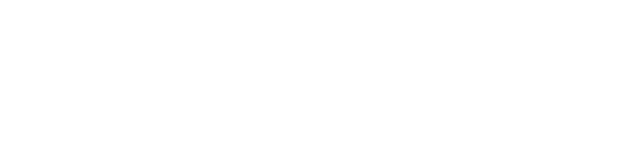
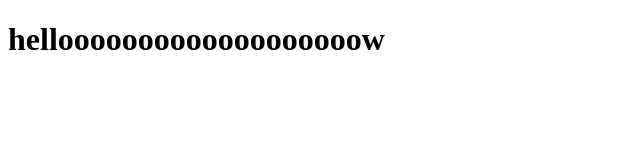
Before and after one commit to jiographie/jiographie.github.io, a plain HTML site: page index.html in a window 1280 px wide. Shown: the whole page, without its empty margins (0-640 px from the left). Drawn offline with Linux system fonts and the light colour scheme.

Commit message:
Update index.html

```diff
--- a/index.html
+++ b/index.html
@@ -5,3 +5,6 @@
 <meta charset="utf-8"/>
 <title>hello world</title>
 </head>
+<body>
+  <h1>hellooooooooooooooooooow</h1>
+</body>
```
